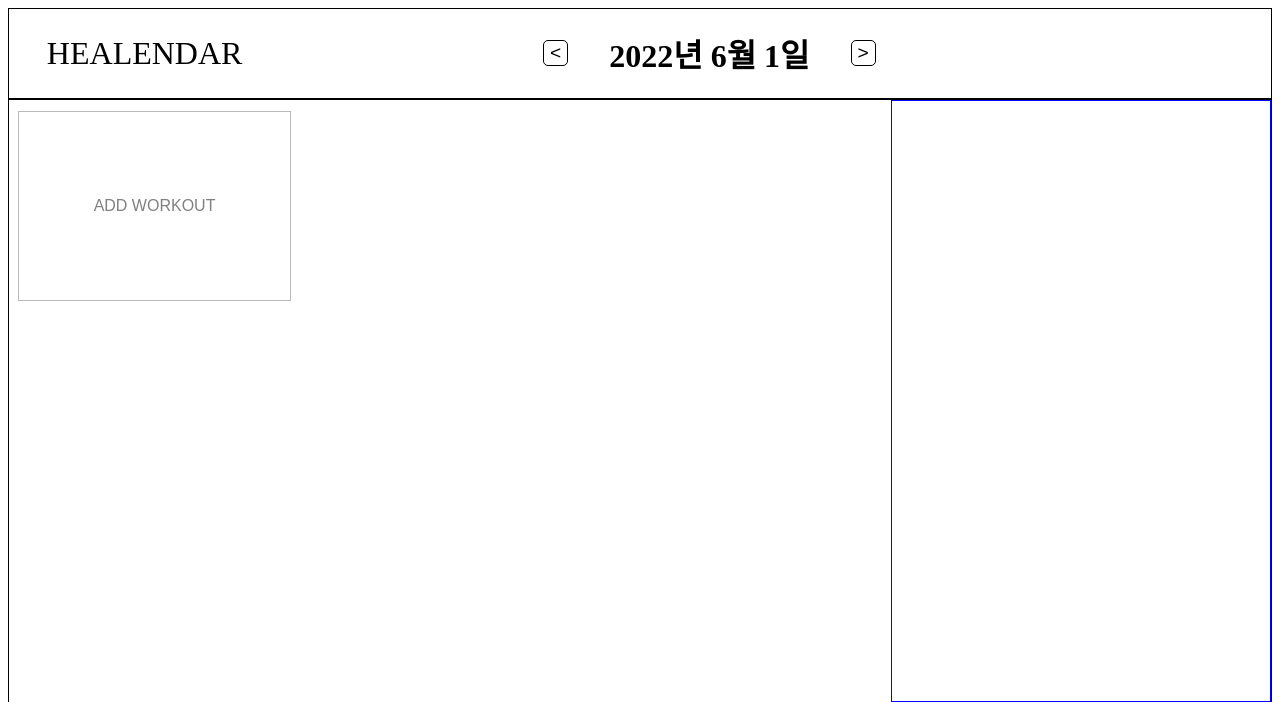
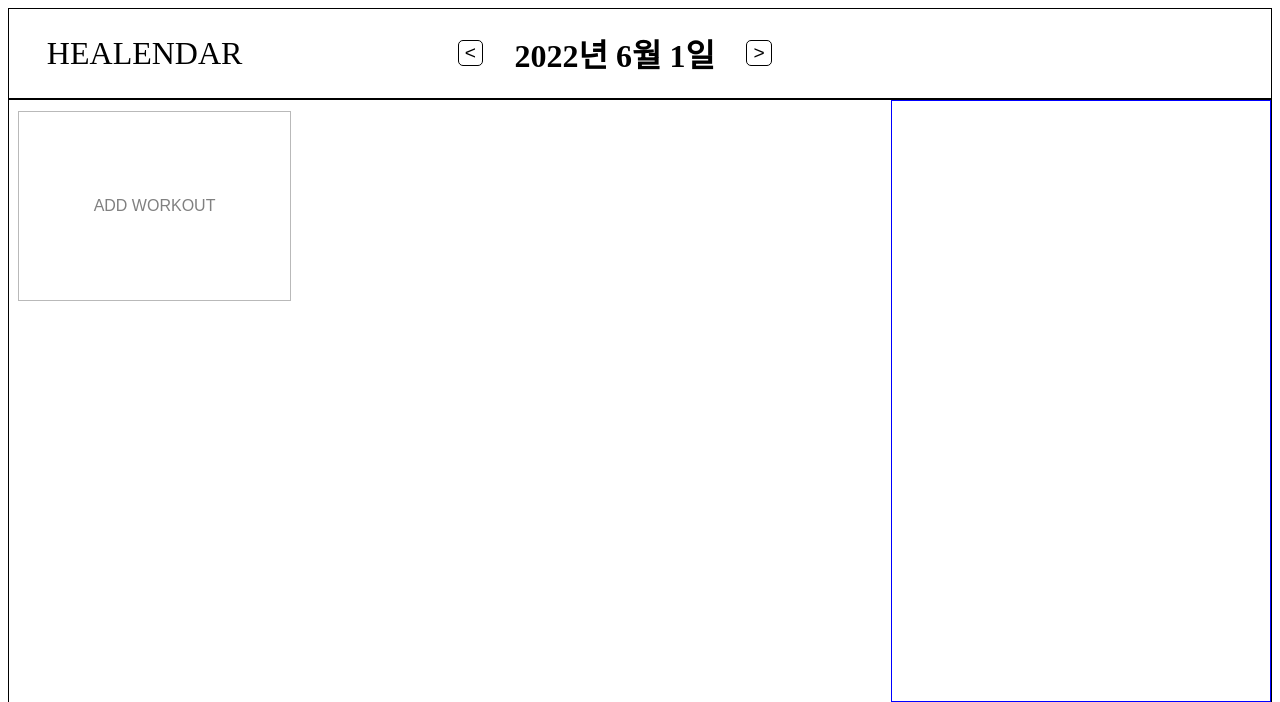
Before and after one commit to MAENG-god/Healendar, a Django app: page /diarys/2022/6/1/ in a window 1280 px wide. Shown: the top 702 px of the page. Run offline with Django 3.2, Linux system fonts and the light colour scheme; data comes from the database, SQL or seed files in the repository.

Commit message:
edit_position

```diff
--- a/static/diarys/css/workout.css
+++ b/static/diarys/css/workout.css
@@ -23,10 +23,7 @@
     flex-direction: row;
     justify-content: center;
     align-items: center;
-    width:65%;
-    /* position: sticky;
-    top: 0%;
-    background-color: white; */
+    width:50%;
 
 }
 
```
